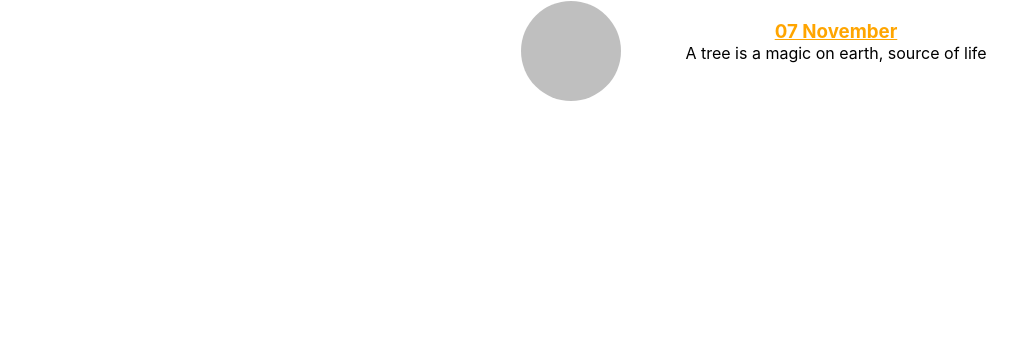
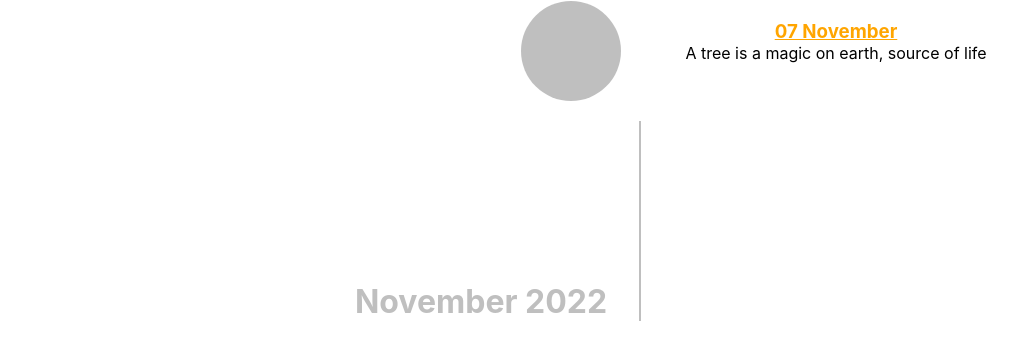
Before and after one commit to jyotirmoy-sinhababu/Our--journey, a React (Create React App) app: page / in a window 1280 px wide. Shown: the part 295-646 px from the top of the page, without its empty margins (46-1063 px from the left). Built offline with nearby package versions, Linux system fonts and the light colour scheme.

Commit message:
second empty compnent created

```diff
--- /dev/null
+++ b/src/components/emptycomp/EmpCompTwo.js
@@ -0,0 +1,11 @@
+import './empcomptwo.css';
+
+const EmpCompTwo = () => {
+  return (
+    <div className='empty-comp-cnt'>
+      <div className='empty-comp'></div>
+    </div>
+  );
+};
+
+export default EmpCompTwo;
--- /dev/null
+++ b/src/components/emptycomp/empcomptwo.css
@@ -0,0 +1,6 @@
+.empty-comp {
+  height: 200px;
+  width: 2px;
+  background-color: grey;
+  opacity: 0.5;
+}
--- a/src/pages/mainpage/MainPage.js
+++ b/src/pages/mainpage/MainPage.js
@@ -5,6 +5,7 @@ import ReverseComp from '../../components/reversecomp/ReverseComp';
 import JourneyDetails from '../../components/journeydetails/JourneyDetails';
 import ImgComp from '../../components/imgagecomponent/ImgComp';
 import EmpCompOne from '../../components/emptycomp/EmpCompOne';
+import EmpCompTwo from '../../components/emptycomp/EmpCompTwo';
 
 import tree from '../../images/tree.jpg';
 
@@ -32,6 +33,14 @@ const MainPage = () => {
           details={'A tree is a magic on earth, source of life'}
         />
       </div>
+      <div className='main-third-cnt'>
+        <div>
+          <Header heading={'November 2022'} />
+        </div>
+        <div>
+          <EmpCompTwo />
+        </div>
+      </div>
     </div>
   );
 };
--- a/src/pages/mainpage/mainpage.css
+++ b/src/pages/mainpage/mainpage.css
@@ -27,3 +27,12 @@
   gap: 4rem;
   padding-left: 25%;
 }
+
+.main-third-cnt {
+  display: flex;
+  align-items: flex-end;
+  justify-content: center;
+  padding-right: 15%;
+  gap: 2rem;
+  margin-top: 20px;
+}
```
